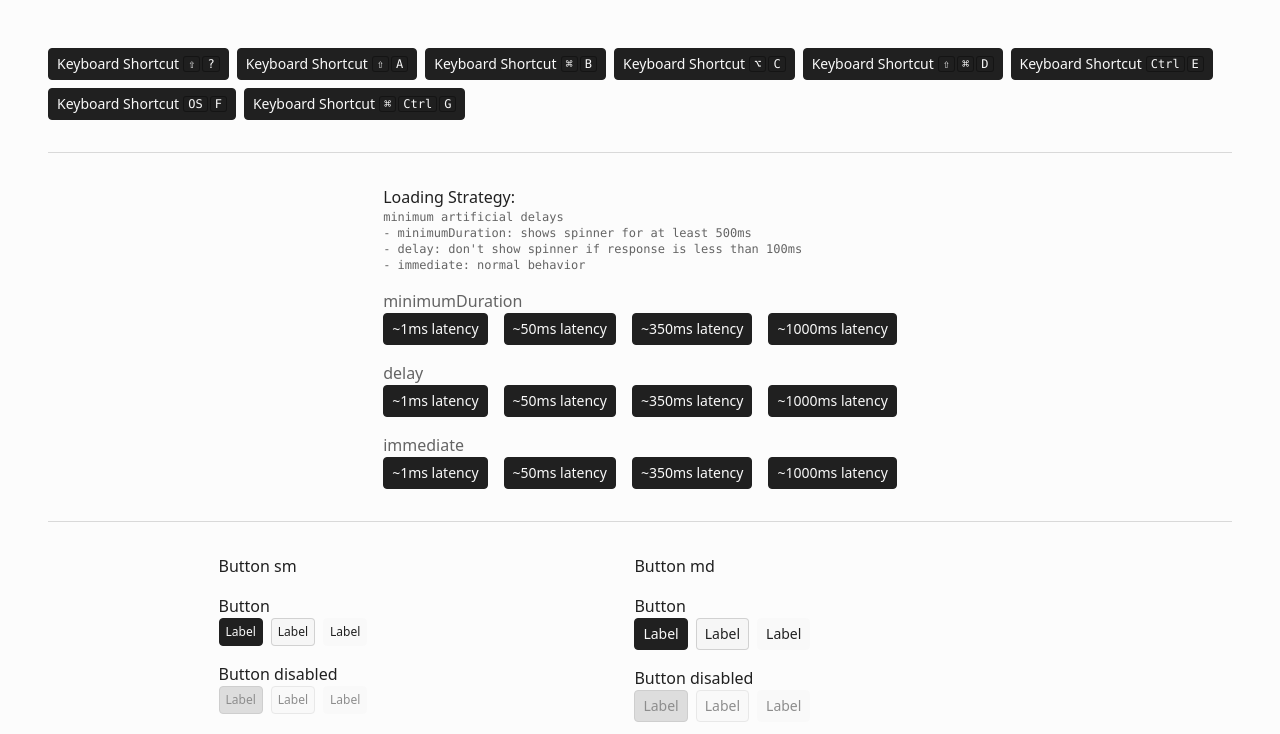
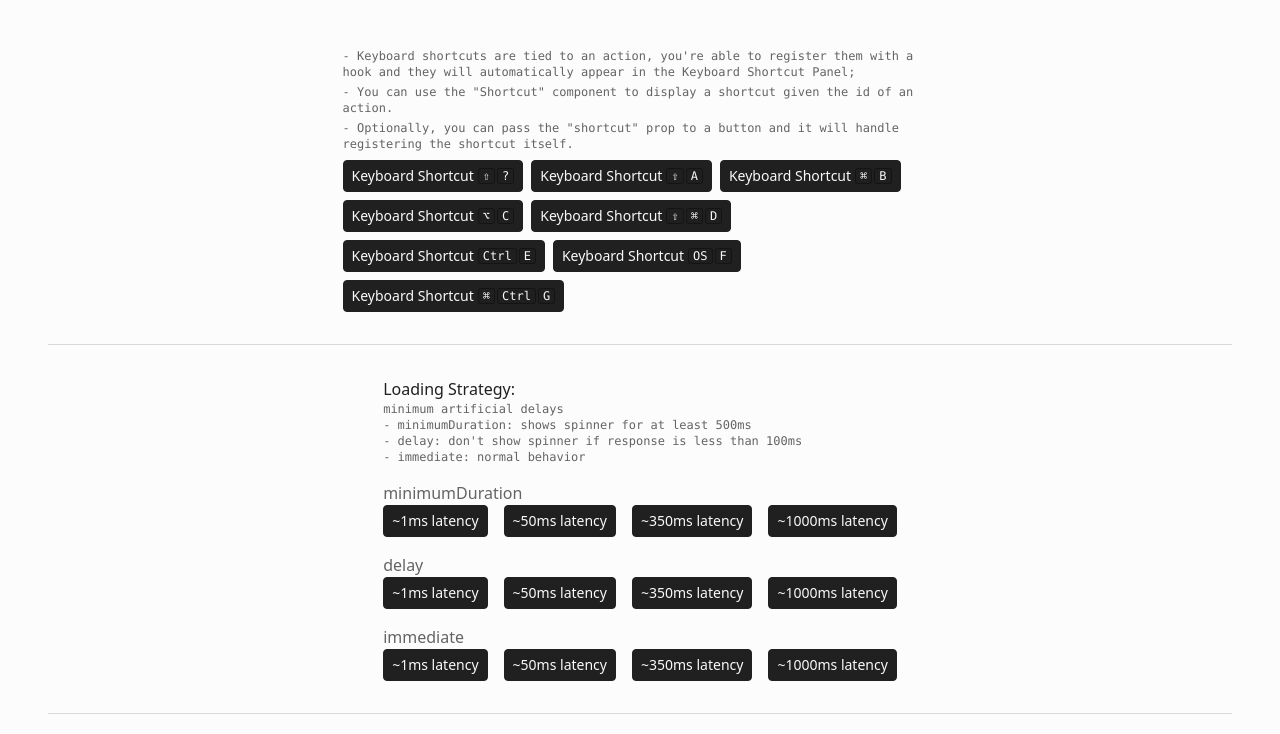
Before and after one commit to bdsqqq/axm-playground, a React (Vite) app: page / in a window 1280 px wide. Shown: the top 734 px of the page. Built offline with nearby package versions, Linux system fonts and the light colour scheme.

Commit message:
feat(app): description to shortcuts API

```diff
--- a/src/App.tsx
+++ b/src/App.tsx
@@ -137,6 +137,22 @@ function useKeyPress({
 
 const KeyboardShortCutShowcase = () => {
   return (
+    <div className="flex max-w-prose flex-col gap-2">
+      <div className="flex flex-col gap-1 font-mono text-sm text-gray-11">
+        <p>
+          - Keyboard shortcuts are tied to an action, you're able to register
+          them with a hook and they will automatically appear in the Keyboard
+          Shortcut Panel;
+        </p>
+        <p>
+          - You can use the "Shortcut" component to display a shortcut given the
+          id of an action.
+        </p>
+        <p>
+          - Optionally, you can pass the "shortcut" prop to a button and it will
+          handle registering the shortcut itself.
+        </p>
+      </div>
       <div className="flex flex-wrap gap-2">
         <KeyboardShortcutPanelButton />
         <MockShortcutButton targetKey="A" modifierKeys={['Shift']} />
@@ -146,6 +162,7 @@ const KeyboardShortCutShowcase = () => {
         <MockShortcutButton targetKey="E" modifierKeys={['Control']} />
         <MockShortcutButton targetKey="F" modifierKeys={['OS']} />
         <MockShortcutButton targetKey="G" modifierKeys={['Meta', 'Control']} />
+      </div>
     </div>
   );
 };
```
Lines whose indentation alone changed are shown as unchanged.
